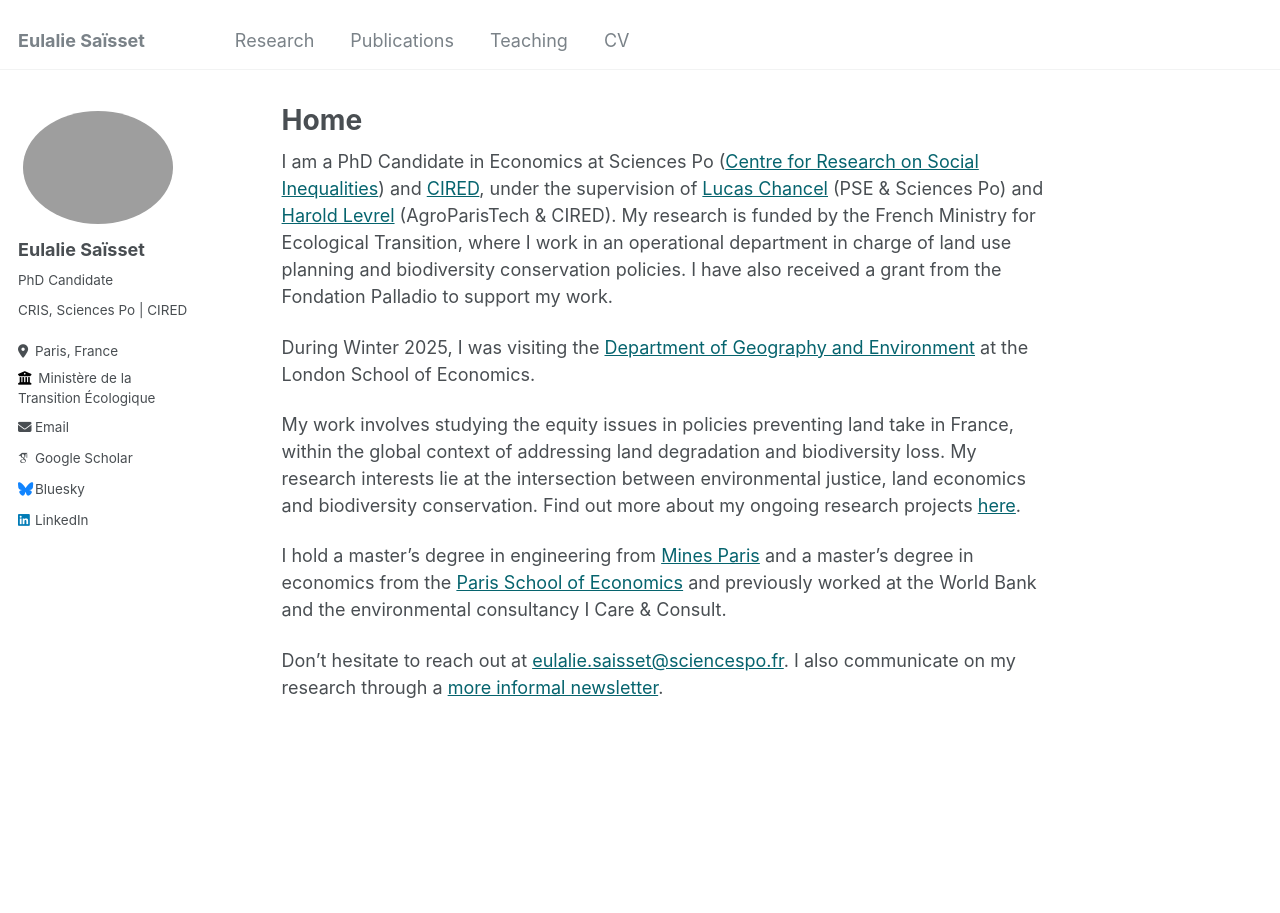
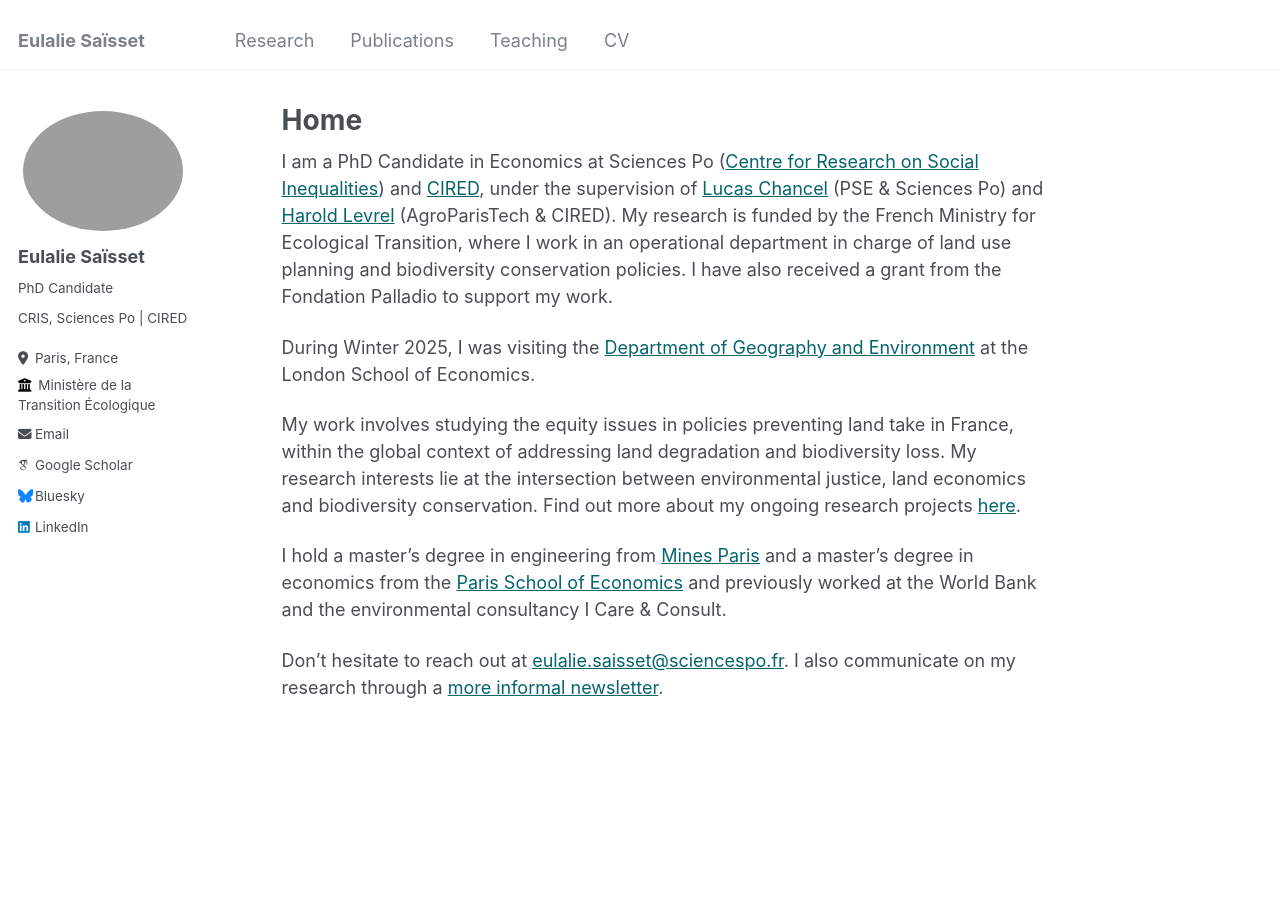
Before and after one commit to eulaliesaisset/eulaliesaisset.github.io, a Jekyll site: the page built from _pages/about.md, in a window 1280 px wide. Built offline with Jekyll 4.4.1, drawn with Linux system fonts in a browser that asks for light colours; some web fonts are replaced.

Commit message:
Increase picture size

```diff
--- a/_sass/_sidebar.scss
+++ b/_sass/_sidebar.scss
@@ -90,7 +90,7 @@
   }
 
   img {
-    max-width: 160px;
+    max-width: 170px;
     border-radius: 50%;
 
     @include breakpoint($large) {
```
